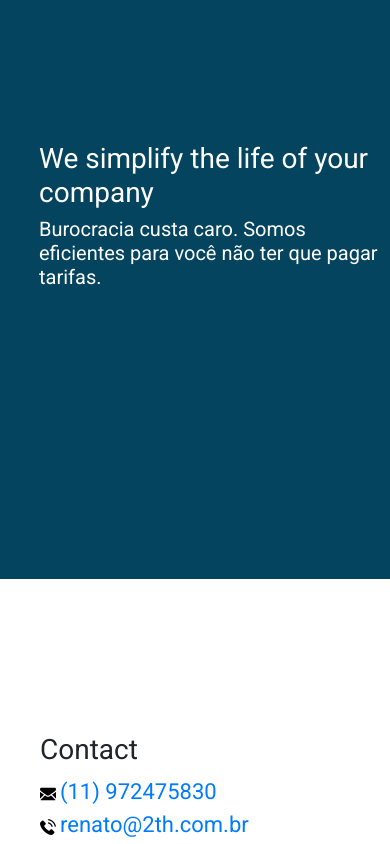
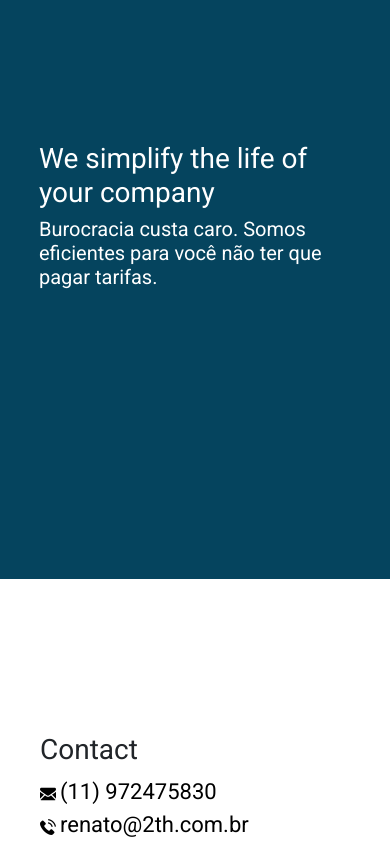
Before and after one commit to wwwxkz/2th, a plain HTML site: page index.html in a window 390 px wide. Shown: the part 1822-2666 px from the top of the page. Drawn offline with nearby package versions, Linux system fonts and the light colour scheme.

Commit message:
pallet colors inconsistency fixed

```diff
--- a/css/index.css
+++ b/css/index.css
@@ -126,6 +126,7 @@ body {
 }
 
 #post-text {
+	padding: 0%;
 	height: 100%;
 	padding-left: 10%;
 	display: flex;
@@ -150,7 +151,8 @@ body {
 }
 
 #contact > div > a {
-	font-size: 22px;
+	color: black;
+	font-size: 20px;
 }
 
 @media only screen and (min-width: 800px) {
@@ -160,6 +162,8 @@ body {
 }
 
 #send {
+	background-color: var(--second-color);
+	border-color: var(--second-color);
 	width: 100%;
 }
 
@@ -199,6 +203,10 @@ body {
 	    padding: 40px;
 	}
 
+	#post-text {
+		padding: 10%;
+	}
+
 	#footer {
 		height: 800px;
 	}
```
